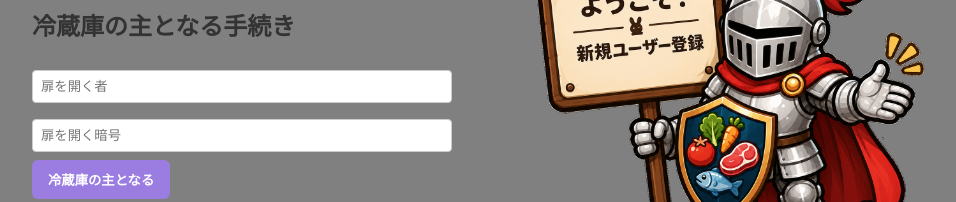
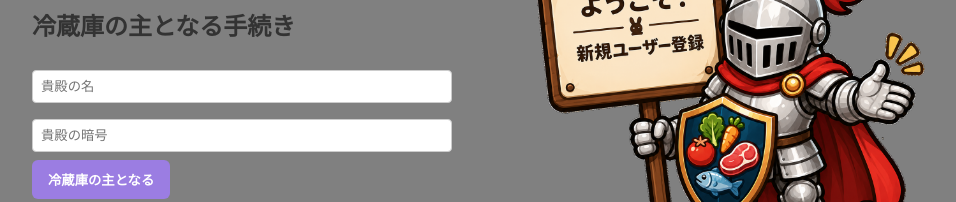
Before and after one commit to babu3150/food-guardian, a React (Create React App) app in the folder frontend/: page / in a window 1280 px wide. Both pictures are taken after a click on the button "冷蔵庫の主でない者はこちら". Shown: the part 307-509 px from the top of the page, without its empty margins (198-1154 px from the left). Built offline with nearby package versions, Linux system fonts and the light colour scheme.

Commit message:
ユーザー登録フォームのプレースホルダーの名称を変更

```diff
--- a/frontend/src/components/SignupForm.js
+++ b/frontend/src/components/SignupForm.js
@@ -27,8 +27,8 @@ function SignupForm( { onSignup } ) {
 
     return (
         <form onSubmit={handleSubmit}>
-            <input type="text" value={username} onChange={(e) => setUsername(e.target.value)} onInvalid={(e) => {e.target.setCustomValidity('そなたの名を入力せよ')}} onInput={(e) => {e.target.setCustomValidity('')}} placeholder="扉を開く者" required />
-            <input type="password" value={password} onChange={(e) => setPassword(e.target.value)} onInvalid={(e) => {e.target.setCustomValidity('そなたの暗号を入力せよ')}} onInput={(e) => {e.target.setCustomValidity('')}} placeholder="扉を開く暗号" required />
+            <input type="text" value={username} onChange={(e) => setUsername(e.target.value)} onInvalid={(e) => {e.target.setCustomValidity('そなたの名を入力せよ')}} onInput={(e) => {e.target.setCustomValidity('')}} placeholder="貴殿の名" required />
+            <input type="password" value={password} onChange={(e) => setPassword(e.target.value)} onInvalid={(e) => {e.target.setCustomValidity('そなたの暗号を入力せよ')}} onInput={(e) => {e.target.setCustomValidity('')}} placeholder="貴殿の暗号" required />
             <button type="submit" className="signup">冷蔵庫の主となる</button>
             {error && <p>{error}</p>}
         </form>
```
